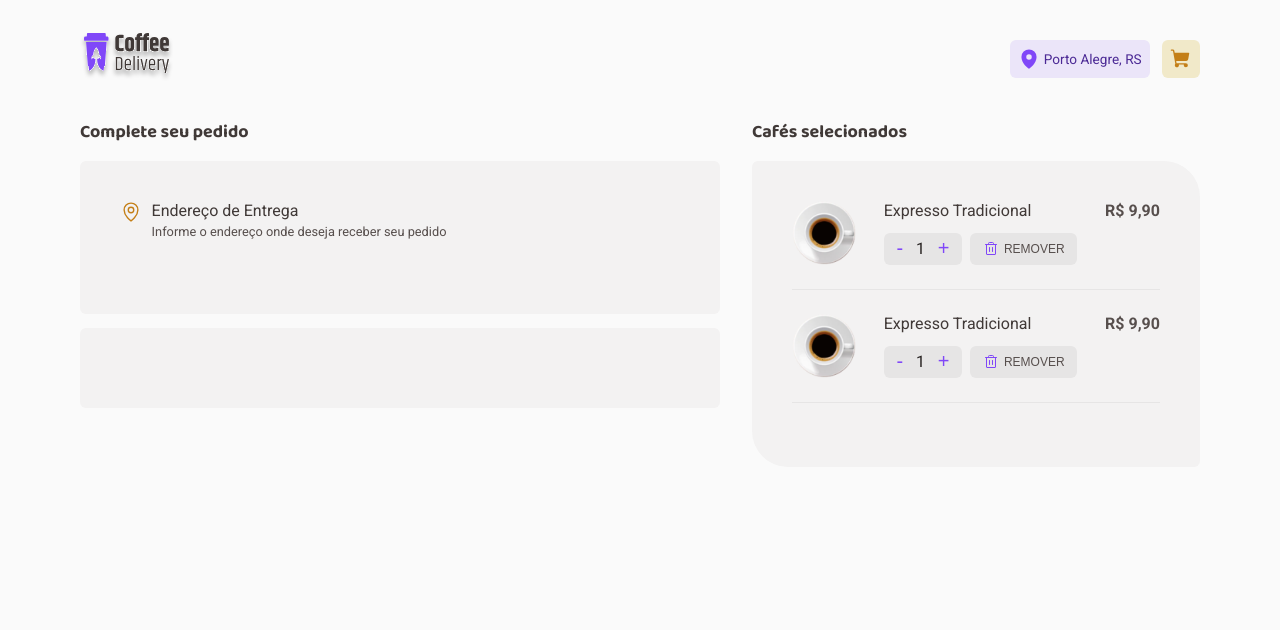
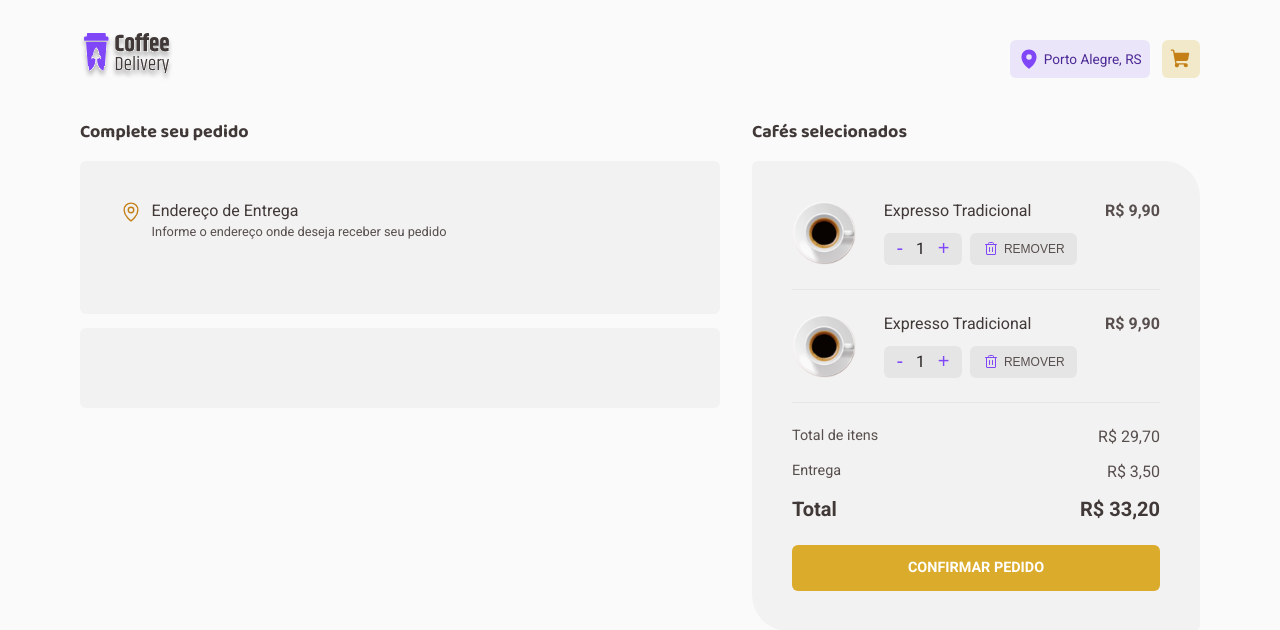
Before and after one commit to kdumagalhaes/coffee-delivery-ecommerce, a React (Vite) app: page /checkout in a window 1280 px wide. Shown: the top 630 px of the page. Built offline with nearby package versions, Linux system fonts and the light colour scheme.

Commit message:
Add order summary block

```diff
--- a/src/pages/Checkout/Checkout.tsx
+++ b/src/pages/Checkout/Checkout.tsx
@@ -6,6 +6,8 @@ import {
   SubTitle,
   RemoveButton,
   SelectedProduct,
+  BillingSummary,
+  PlaceOrderButton,
 } from './styles'
 
 // assets
@@ -74,6 +76,31 @@ export function Checkout() {
               <strong className="price">R$ 9,90</strong>
             </SelectedProduct>
           </ul>
+          <BillingSummary>
+            <ul className="billing">
+              <li>
+                <p className="billing-items-title billing-title">
+                  Total de itens
+                </p>
+                <span className="billing-items-value billing-value">
+                  R$ 29,70
+                </span>
+              </li>
+              <li>
+                <p className="billing-delivery-title billing-title">Entrega</p>
+                <span className="billing-delivery-value billing-value">
+                  R$ 3,50
+                </span>
+              </li>
+              <li>
+                <p className="billing-total-title">Total</p>
+                <span className="billing-total-value">R$ 33,20</span>
+              </li>
+            </ul>
+            <PlaceOrderButton href="/order-placed">
+              Confirmar pedido
+            </PlaceOrderButton>
+          </BillingSummary>
         </OrderSummary>
       </div>
     </Container>
--- a/src/pages/Checkout/styles.ts
+++ b/src/pages/Checkout/styles.ts
@@ -109,3 +109,50 @@ export const SelectedProduct = styled.li`
     gap: 0.5rem;
   }
 `
+export const BillingSummary = styled.div`
+  .billing-title {
+    font-size: 0.9rem;
+    color: ${(props) => props.theme['base-text']};
+  }
+
+  .billing-value {
+    font-size: 1rem;
+  }
+
+  .billing > li {
+    display: flex;
+    justify-content: space-between;
+    margin-bottom: 1rem;
+
+    &:last-child {
+      margin-bottom: 1.5rem;
+    }
+  }
+
+  .billing-total-title,
+  .billing-total-value {
+    font-weight: 700;
+    color: ${(props) => props.theme['base-subtitle']};
+    font-size: 1.25rem;
+  }
+`
+
+export const PlaceOrderButton = styled.a`
+  display: flex;
+  justify-content: center;
+  align-content: center;
+  width: 100%;
+  padding: 0.9rem 0;
+  color: ${(props) => props.theme.white};
+  text-transform: uppercase;
+  background-color: ${(props) => props.theme.yellow};
+  text-decoration: none;
+  border-radius: 6px;
+  font-size: 0.9rem;
+  font-weight: 700;
+  transition: background-color 0.3s;
+
+  &:hover {
+    background-color: ${(props) => props.theme['yellow-dark']};
+  }
+`
```
